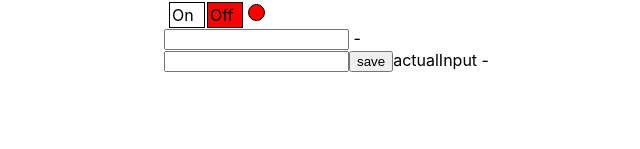
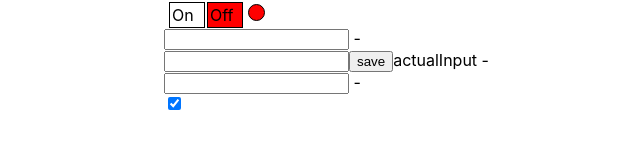
Before and after one commit to kirryya/r-kkp, a React (Create React App) app: page / in a window 1280 px wide. Shown: the part 469-618 px from the top of the page, without its empty margins (176-816 px from the left). Built offline with nearby package versions, Linux system fonts and the light colour scheme.

Commit message:
ControlledInput

```diff
--- a/src/App.tsx
+++ b/src/App.tsx
@@ -8,6 +8,8 @@ import {useState} from "react";
 import {ControlOnOff} from "./components/OnOff/ControlOnOff";
 import {UncontrolledInput} from "./components/UncontrolledInput";
 import {UncontrolledInputWithButton} from "./components/UncontrolledInputWithButton";
+import {ControlledInput} from "./components/ControlledInput";
+import {ControlledCheckbox} from "./components/ControlledCheckbox";
 
 /*function hello() {
 
@@ -50,6 +52,8 @@ function App() {
             <ControlOnOff on={onOff} setOn={setOnOff} />
             <UncontrolledInput/>
             <UncontrolledInputWithButton/>
+            <ControlledInput />
+            <ControlledCheckbox />
            {/* <OnOff />*/}
         </div>
     );
--- /dev/null
+++ b/src/components/ControlledCheckbox.tsx
@@ -0,0 +1,17 @@
+import React, {ChangeEvent, useState} from 'react';
+
+export const ControlledCheckbox = () => {
+
+    const [value, setValue] = useState(true)
+
+    const onChangeHandler = (e: ChangeEvent<HTMLInputElement>) => {
+        let newValue = e.currentTarget.checked
+        setValue(newValue)
+    }
+
+    return (
+        <div>
+            <input type={"checkbox"} checked={value} onChange={onChangeHandler}/>
+        </div>
+    );
+};
--- /dev/null
+++ b/src/components/ControlledInput.tsx
@@ -0,0 +1,17 @@
+import React, {ChangeEvent, useState} from 'react';
+
+export const ControlledInput = () => {
+
+    const [value, setValue] = useState("")
+
+    const onChangeHandler = (e: ChangeEvent<HTMLInputElement>) => {
+        let newValue = e.currentTarget.value
+        setValue(newValue)
+    }
+
+    return (
+        <div>
+            <input value={value} onChange={onChangeHandler}/> - {value}
+        </div>
+    );
+};
```
